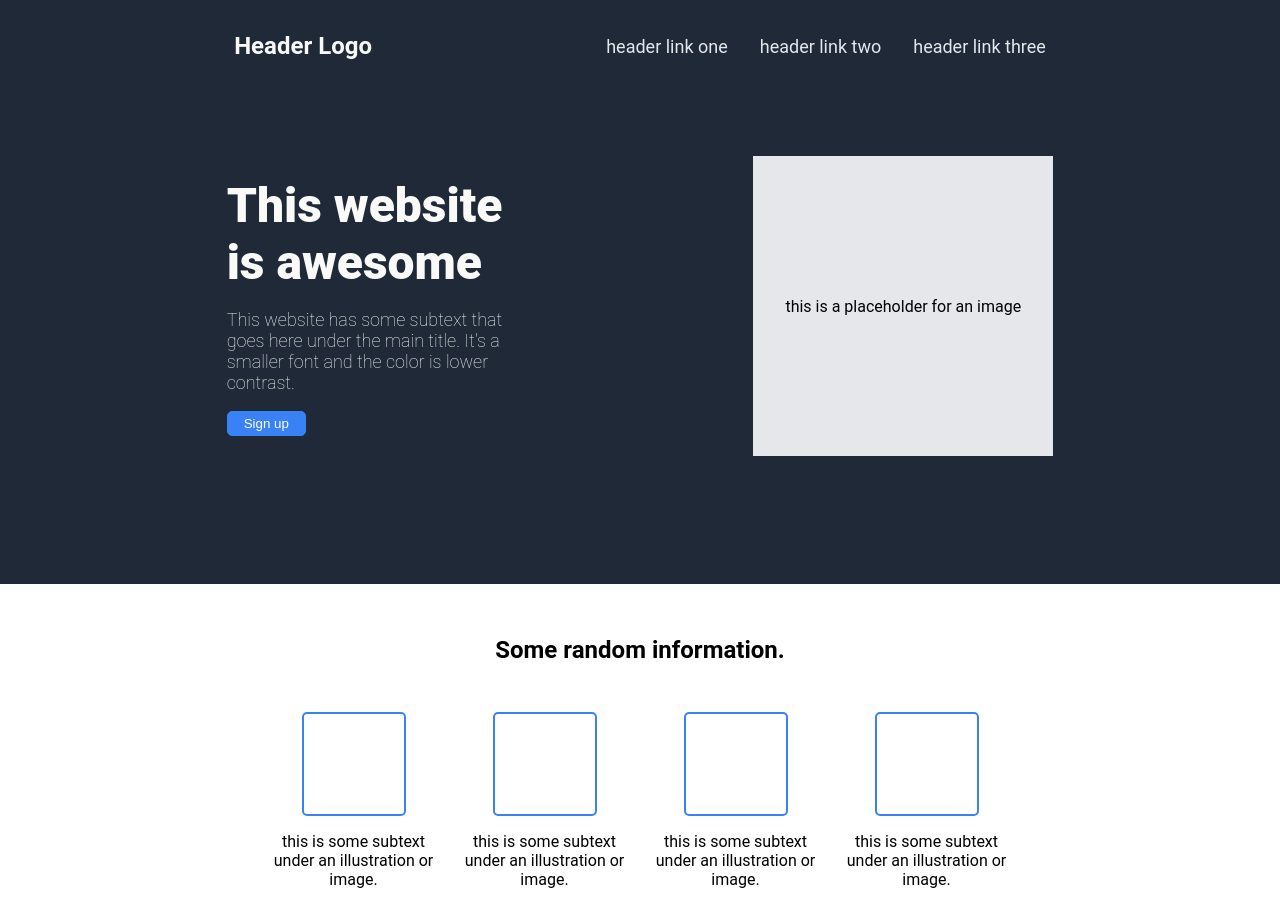
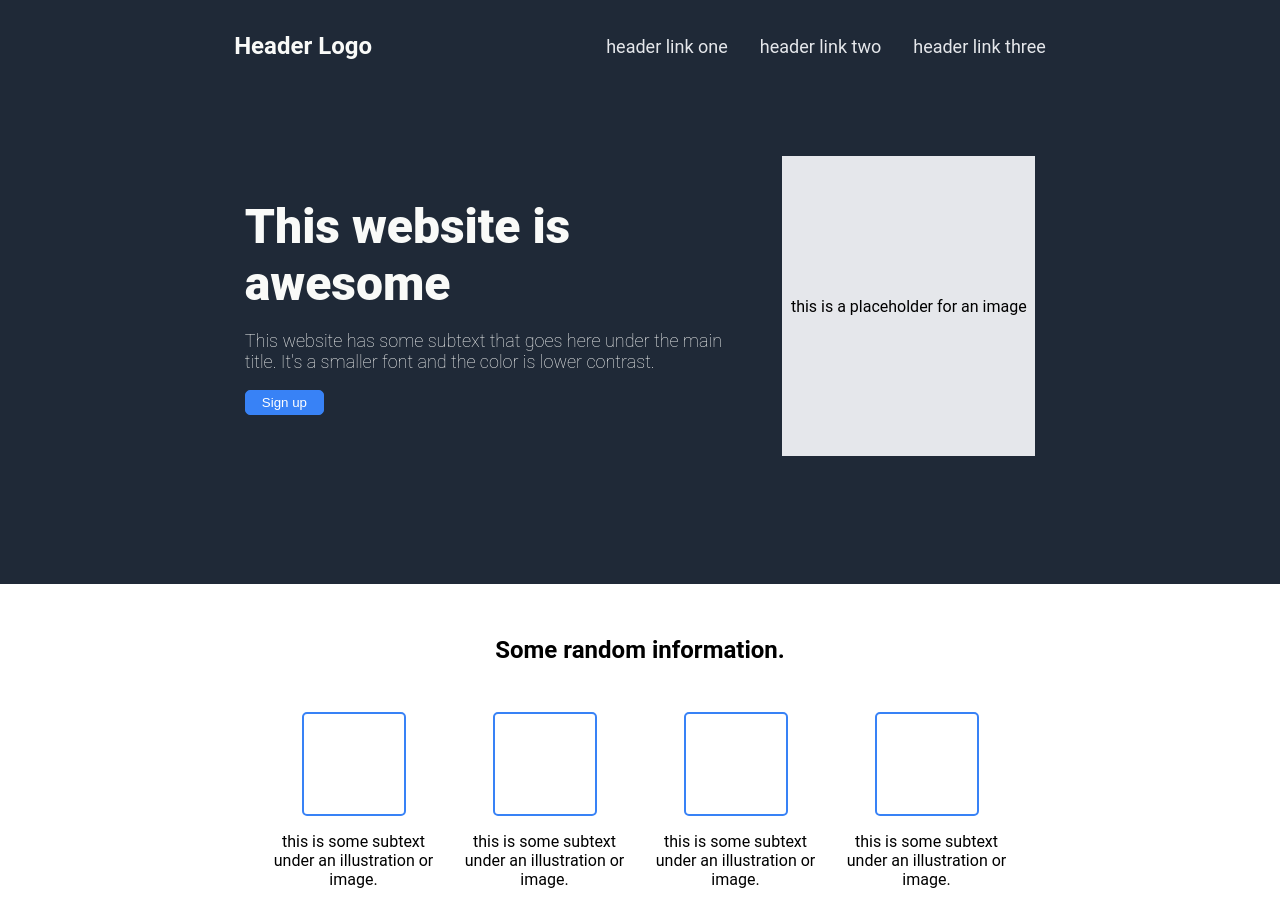
Before and after one commit to AXM78251/odin-landing-page, a plain HTML site: page index.html in a window 1280 px wide. Shown: the top 908 px of the page. Drawn offline with Linux system fonts and the light colour scheme.

Commit message:
Made changes to header section flexbox properties
Played around with the overflow wrap as well as
flexbox wrap properties in order to better
structure the layout of the header section of the
webpage.

```diff
--- a/css/styles.css
+++ b/css/styles.css
@@ -31,12 +31,11 @@ body {
 }
 
 .header-main {
-    max-width: 300px;
+    flex: 2;
     width: 100%;
     display: flex;
     flex-direction: column;
     justify-content: center;
-    align-items: center;
 }
 
 .header-main > button {
@@ -64,6 +63,8 @@ body {
 
 .secondary {
     font-size: 18px;
+    overflow-wrap: break-word;
+    overflow: auto;
     font-weight: lighter;
 }
 
@@ -74,16 +75,21 @@ body {
 }
 
 .main-text {
+    width: 65%;
     display: flex;
-    justify-content: space-evenly;
+    justify-content: center;
+    align-self: center;
     gap: 32px;
     flex-wrap: wrap;
+    margin-left: auto;
+    margin-right: auto;
 }
 
 .placeholder {
     background: #E5E7EB;
     flex: 1;
-    max-width: 300px;
+    width: 100%;
+    min-width: 100px;
     height: 300px;
     display: flex;
     justify-content: center;
```
